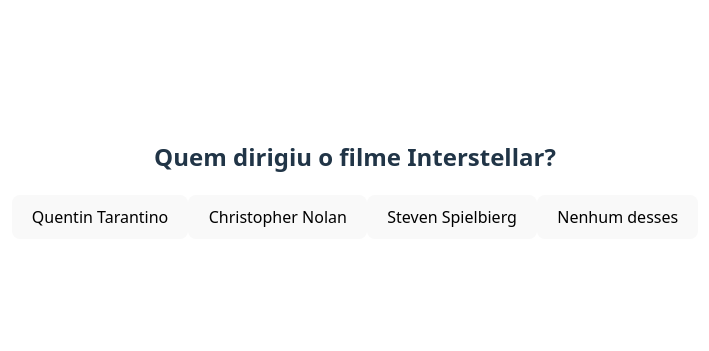
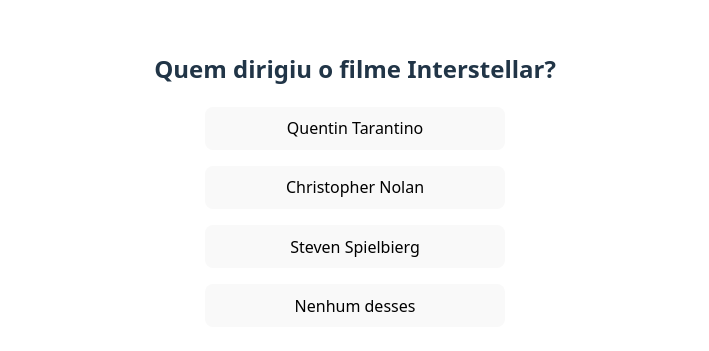
Before and after one commit to jeancarloslima/mini-quiz-filmes, a React (Vite) app: page / in a window 1280 px wide. Shown: the part 221-572 px from the top of the page, without its empty margins (285-994 px from the left). Built offline with nearby package versions, Linux system fonts and the light colour scheme.

Commit message:
Ajustando design das alternativas

```diff
--- /dev/null
+++ b/src/components/CardPergunta/card-pergunta.css
@@ -0,0 +1,8 @@
+.opcoes {
+    display: flex;
+    flex-direction: column;
+    gap: 1rem;
+    width: 90%;
+    max-width: 300px;
+    margin: auto;
+}
--- a/src/components/CardPergunta/index.jsx
+++ b/src/components/CardPergunta/index.jsx
@@ -1,3 +1,5 @@
+import "./card-pergunta.css";
+
 export default function CardPergunta({ pergunta, onResponder }) {
     return (
         <div className="cartao-pergunta">
```
